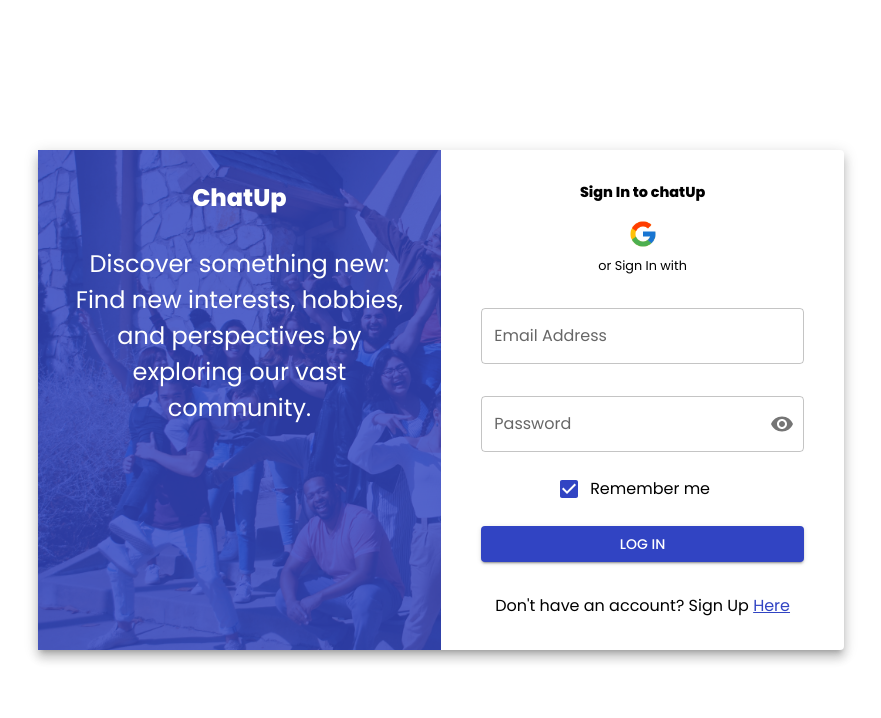
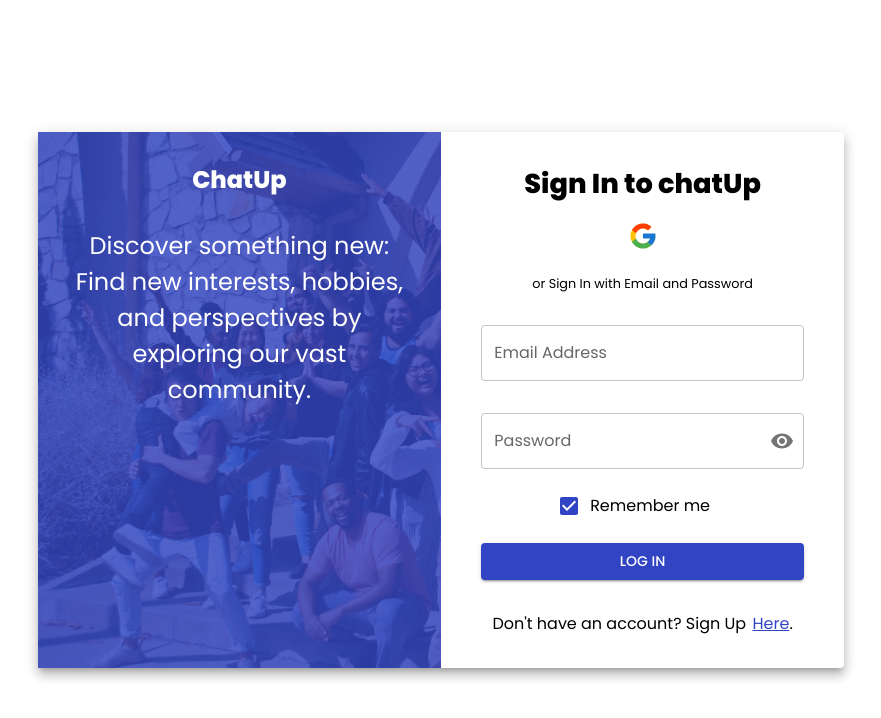
Before and after one commit to AboladeOluwaseun/Social-media-app, a React (Vite) app: page /login in a window 1280 px wide. Shown: the top 718 px of the page, without its empty margins (199-1080 px from the left). Built offline with nearby package versions, Linux system fonts and the light colour scheme; the HTML template or start-up script is replaced by a standard one.

Commit message:
log in - sign up form transition fixed

```diff
--- a/src/Components/Authentication/AuthComponent.tsx
+++ b/src/Components/Authentication/AuthComponent.tsx
@@ -5,9 +5,12 @@ import Paper from "@mui/material/Paper";
 import Typography from "@mui/material/Typography";
 import AuthForm from "./AuthForm";
 import { useAuth } from "../../context/AuthContext";
+import { useState } from "react";
 
 const AuthComponent = () => {
-  const { googleSignIn } = useAuth();
+  const [signedUp, setSignedUp] = useState<boolean>(true);
+
+  const { googleSignIn,  } = useAuth();
   return (
     <>
       <Container
@@ -59,7 +62,7 @@ const AuthComponent = () => {
 
               {/* Authentication page registration/login form  */}
               <Grid
-                flexDirection='row'
+                flexDirection="row"
                 item
                 xs={12}
                 md={6}
@@ -67,13 +70,13 @@ const AuthComponent = () => {
                   color: "black",
                   paddingY: "2rem",
                   textAlign: "center",
-
                 }}
               >
-                <Typography sx={{ fontSize: "0.9rem", fontWeight: "bold" }}>
-                  Sign In to chatUp
+                <Typography sx={{ fontSize: "1.7rem", fontWeight: "bold" }}>
+                  {signedUp ? 'Sign In to chatUp' : 'Sign Up'}
                 </Typography>
 
+                {signedUp && (
                   <Box
                     sx={{
                       marginTop: "1rem",
@@ -88,11 +91,12 @@ const AuthComponent = () => {
                       width={"30rem"}
                     />
                   </Box>
+                )}
 
-                <Typography sx={{ fontSize: "0.8rem" }}>
-                  or Sign In with
+                <Typography sx={{ fontSize: "0.8rem" , marginTop:'1rem' }}>
+                  or Sign In with Email and Password
                 </Typography>
-                <AuthForm />
+                <AuthForm signedUp={signedUp} setSignedUp={setSignedUp} />
               </Grid>
             </Grid>
           </Paper>
--- a/src/Components/Authentication/AuthForm.tsx
+++ b/src/Components/Authentication/AuthForm.tsx
@@ -1,5 +1,5 @@
-import Visibility from '@mui/icons-material/Visibility';
-import VisibilityOff from '@mui/icons-material/VisibilityOff';
+import Visibility from "@mui/icons-material/Visibility";
+import VisibilityOff from "@mui/icons-material/VisibilityOff";
 import { useState } from "react";
 import { useAuth } from "../../context/AuthContext";
 import InputField from "./InputField";
@@ -10,25 +10,28 @@ import {
   InputAdornment,
   IconButton,
   Typography,
-  Box
+  Box,
 } from "@mui/material";
 
 import Button from "@mui/material/Button";
+import { Dispatch, SetStateAction } from "react";
+type Dispatcher<S> = Dispatch<SetStateAction<S>>;
 
-type Props = {};
+type Props = {
+  signedUp: boolean
+  setSignedUp: Dispatcher<boolean>;
+};
 
-const AuthForm = (props: Props) => {
-  const [signedUp, setSignedUp] = useState<boolean>(true);
+const AuthForm = ({signedUp, setSignedUp}: Props) => {
+
   const [firstname, setFirstname] = useState<string>("");
   const [surname, setSurname] = useState<string>("");
   const [email, setEmail] = useState<string>("");
   const [password, setPassword] = useState<string>("");
   const [showPassword, setShowPassword] = useState<boolean>(false);
 
-
   // const handleClickShowPassword = () => setShowPassword((show) => !show);
-  const { signUpHandler } = useAuth();
-  console.log(showPassword)
+  const { signUpHandler} = useAuth();
 
   const inputFieldObjectArray: inputProps[] = [
     {
@@ -70,7 +73,7 @@ const AuthForm = (props: Props) => {
     <InputAdornment position="end">
       <IconButton
         aria-label="toggle password visibility"
-      onClick={()=>setShowPassword(!showPassword)}
+        onClick={() => setShowPassword(!showPassword)}
         edge="end"
       >
         {showPassword ? <VisibilityOff /> : <Visibility />}
@@ -105,7 +108,7 @@ const AuthForm = (props: Props) => {
         key={index}
         type={inputType.type}
         setInputValue={inputType.setInputValue}
-        endAdornment={index=== 3 && endAdornment}
+        endAdornment={index === 3 && endAdornment}
       />
     );
   });
@@ -140,9 +143,12 @@ const AuthForm = (props: Props) => {
           {signedUp ? "Log in" : "Sign up"}
         </Button>
 
-        <Typography sx={{marginTop: '2rem'}}>
-          Don't have an account? Sign Up{" "}
-          <Box component="span"
+        <Typography sx={{ marginTop: "2rem" }}>
+          {signedUp
+            ? "Don't have an account? Sign Up"
+            : "Already have an account? Log in"}
+          <Box
+            component="span"
             onClick={() => {
               setSignedUp(!signedUp);
             }}
@@ -150,10 +156,12 @@ const AuthForm = (props: Props) => {
               color: "primary.main",
               cursor: "pointer",
               textDecoration: "underline",
+              marginLeft: "0.4rem",
             }}
           >
             Here
           </Box>
+          .
         </Typography>
       </form>
     </>
--- a/src/context/AuthContext.jsx
+++ b/src/context/AuthContext.jsx
@@ -1,7 +1,8 @@
-import { useContext, createContext } from "react";
+import { useContext, createContext, useState } from "react";
 import { auth } from '../../firbaseconfig'
 import { createUserWithEmailAndPassword, signInWithPopup } from "firebase/auth";
 import { GoogleAuthProvider } from "firebase/auth";
+
 
 const AuthContext = createContext();
 export const useAuth = () => {
@@ -50,7 +51,8 @@ export const AuthContextProvider = ({ children }) => {
 
   const value = {
     signUpHandler,
-    googleSignIn
+    googleSignIn,
+
   };
   return <AuthContext.Provider value={value}>{children}</AuthContext.Provider>;
 };
```
Lines whose indentation alone changed are shown as unchanged.
